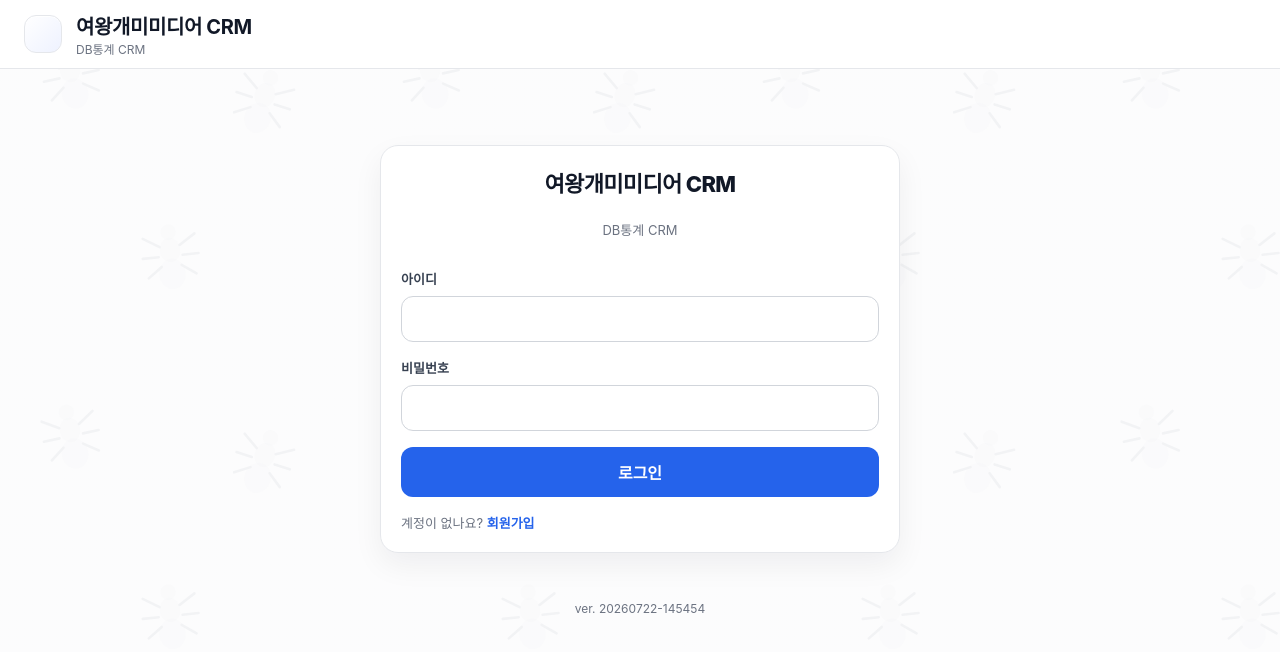
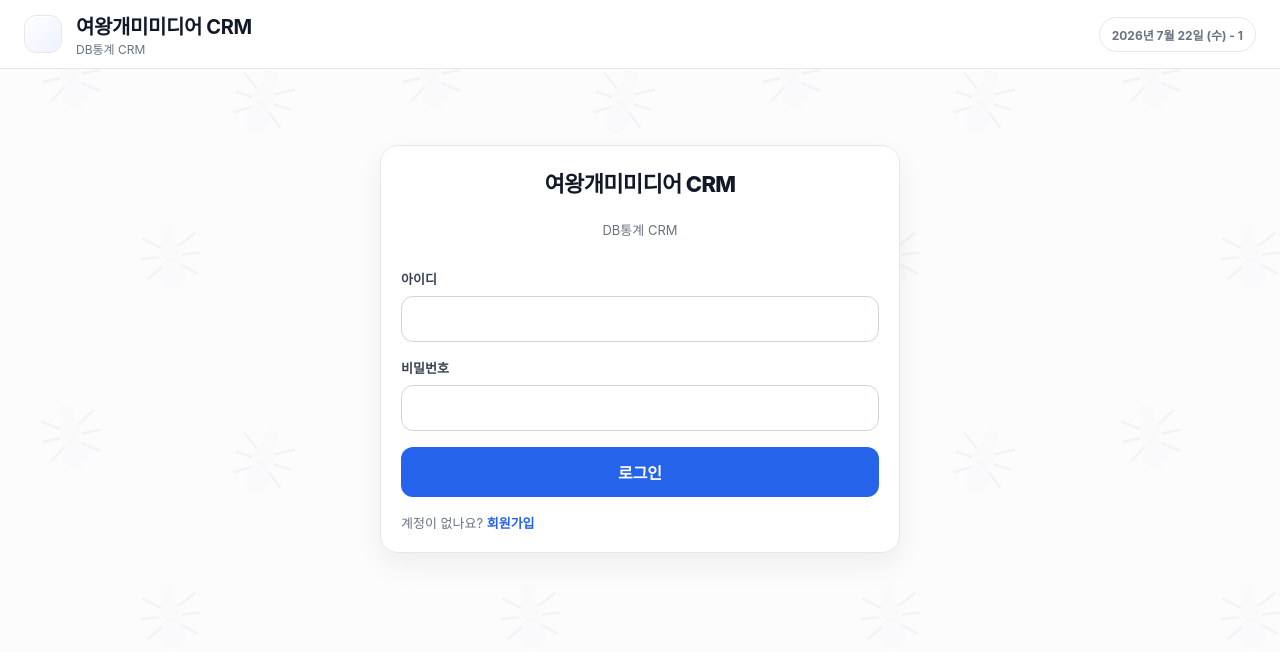
Before and after one commit to hanhwasung32421-source/youcencrm, a Next.js app: page /login in a window 1280 px wide. Shown: the top 652 px of the page. Built offline with nearby package versions, Linux system fonts and the light colour scheme.

Commit message:
ui: move version to top and use dated revision format

```diff
--- a/app/globals.css
+++ b/app/globals.css
@@ -101,11 +101,18 @@ textarea {
   color: var(--muted);
 }
 
-.footer-version {
-  text-align: center;
+.top-version {
+  display: inline-flex;
+  align-items: center;
+  justify-content: center;
+  padding: 8px 12px;
+  border: 1px solid var(--line);
+  border-radius: 999px;
+  background: #fff;
   color: var(--muted);
   font-size: 12px;
-  padding: 0 0 22px;
+  font-weight: 700;
+  white-space: nowrap;
 }
 
 .page {
--- a/app/layout.tsx
+++ b/app/layout.tsx
@@ -21,10 +21,10 @@ export default function RootLayout({ children }: { children: React.ReactNode })
                   <div className="brand-sub">DB통계 CRM</div>
                 </div>
               </div>
+              <div className="top-version">{BUILD_VERSION}</div>
             </div>
           </header>
           <main className="container page">{children}</main>
-          <footer className="footer-version">ver. {BUILD_VERSION}</footer>
         </div>
       </body>
     </html>
--- a/lib/generated-version.ts
+++ b/lib/generated-version.ts
@@ -1 +1 @@
-export const BUILD_VERSION = '20260722-145454'
+export const BUILD_VERSION = '2026년 7월 22일 (수) - 1'
```
